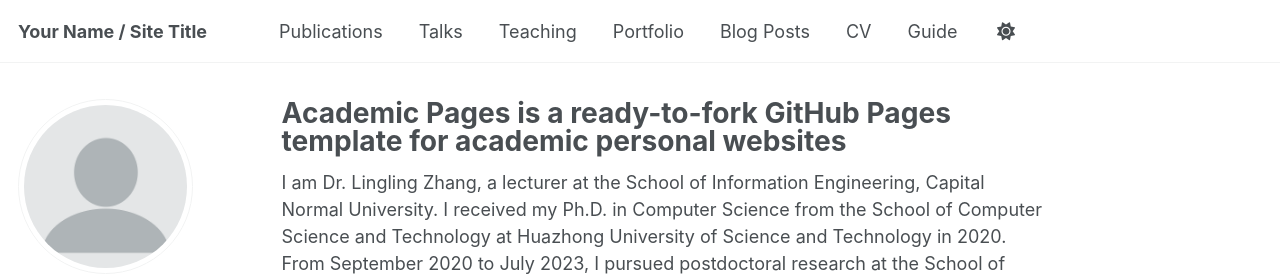
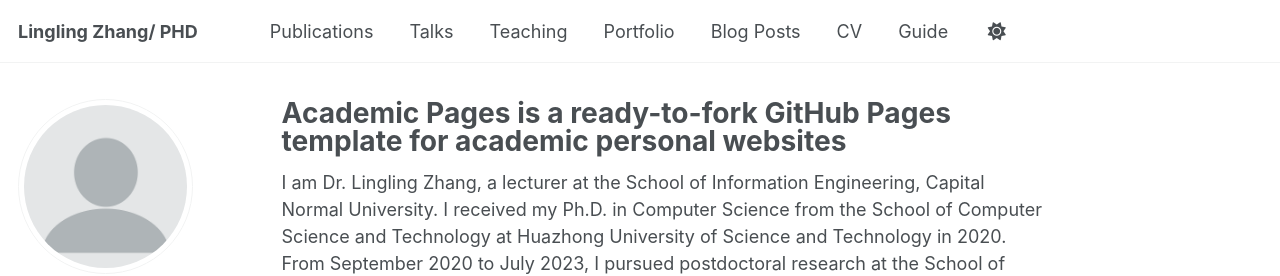
Before and after one commit to llzhang05/llzhang05.github.io, a Jekyll site: the page built from _pages/about.md, in a window 1280 px wide. Shown: the top 276 px of the page. Built offline with Jekyll 4.4.1, drawn with Linux system fonts in a browser that asks for light colours; some web fonts are replaced.

Commit message:
Update _config.yml
Signed-off-by: llzhang05 <zhanglingling05@126.com>

```diff
--- a/_config.yml
+++ b/_config.yml
@@ -9,7 +9,7 @@
 # Basic Site Settings
 locale                   : "en-US"
 site_theme               : "default"
-title                    : "Your Name / Site Title"
+title                    : "Lingling Zhang/ PHD"
 title_separator          : "-"
 name                     : &name "Lingling"
 description              : &description "personal description"
```
